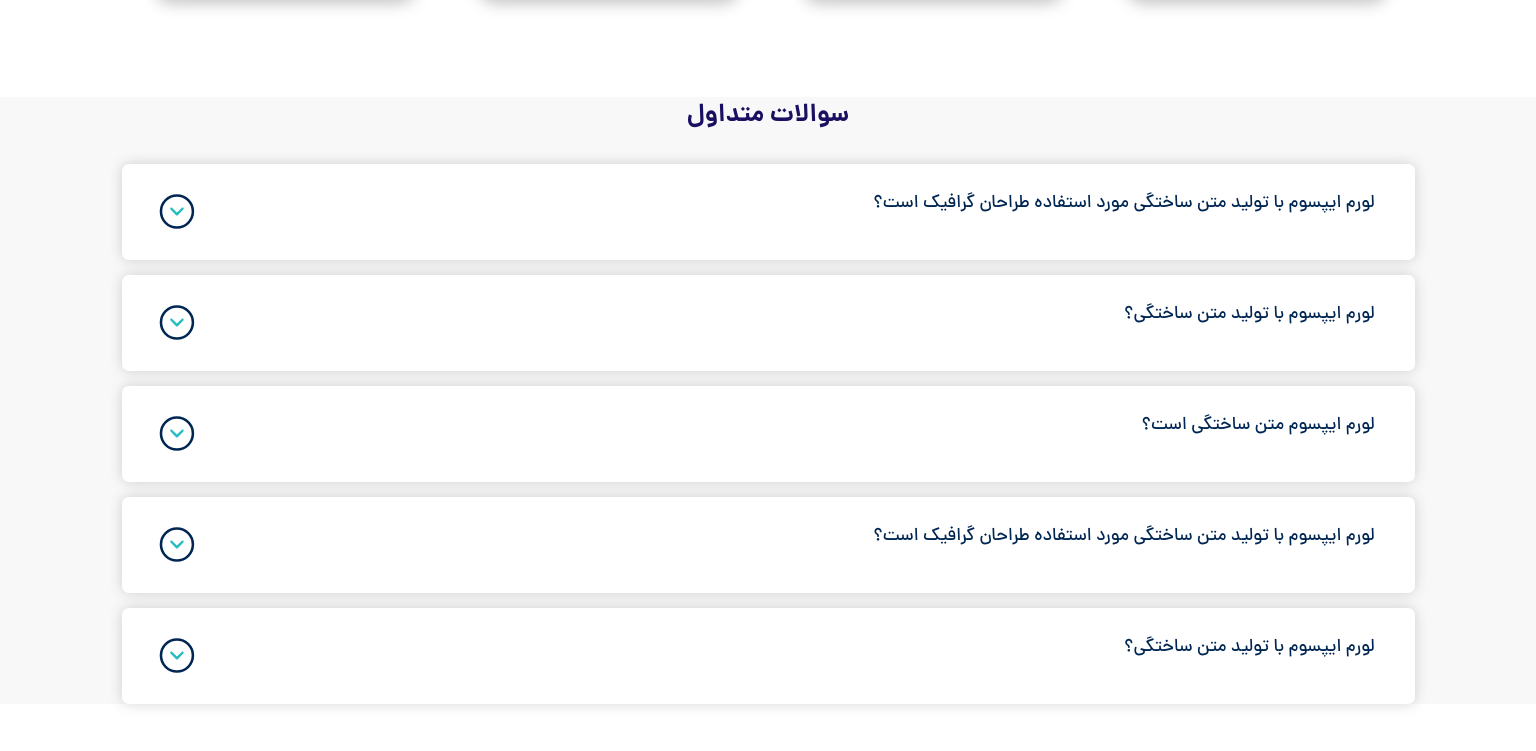
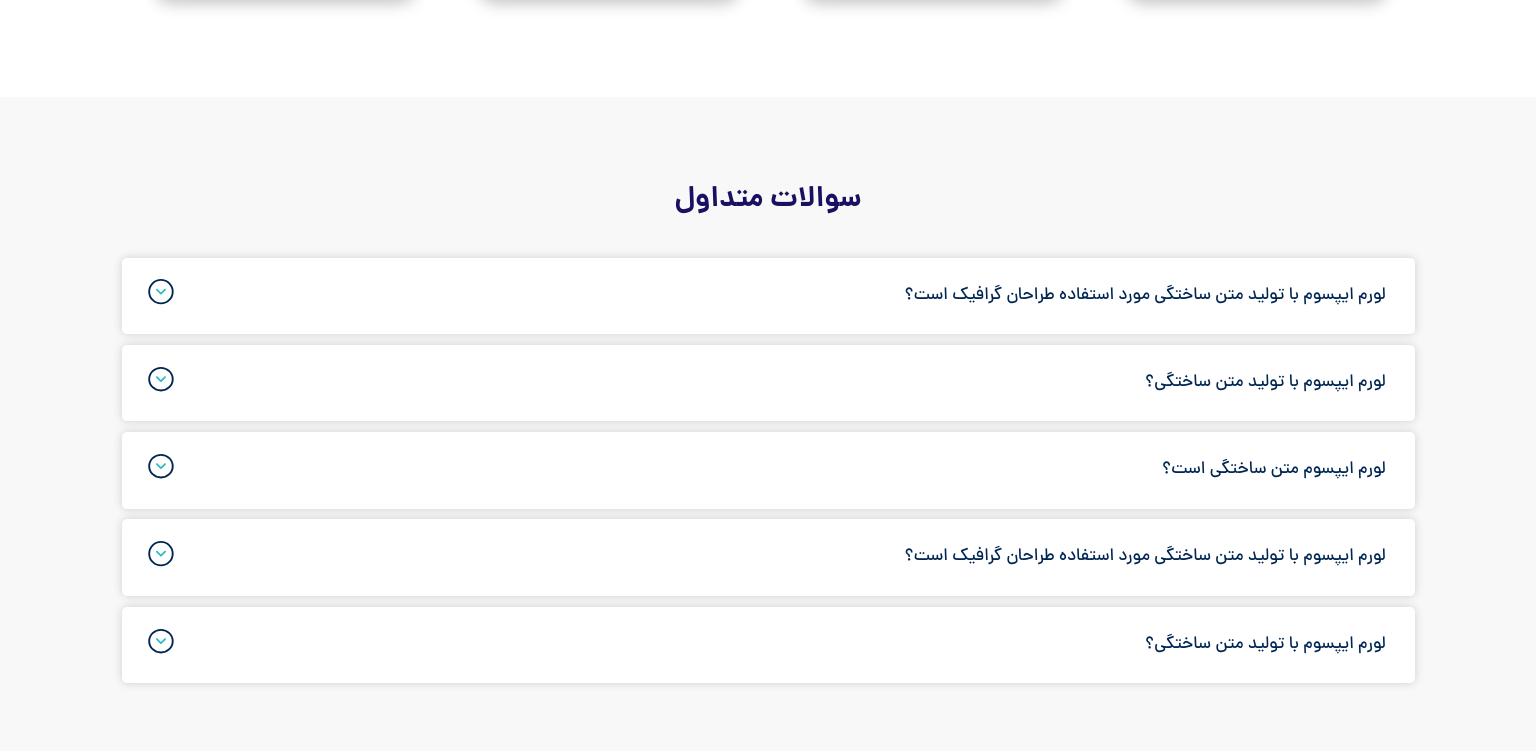
Before and after one commit to najdi123/Algorithm, a Next.js app: page / in a window 1536 px wide. Shown: the part 5493-6244 px from the top of the page. Built offline with nearby package versions, Linux system fonts and the light colour scheme.

Commit message:
section 9 ok

```diff
--- a/src/components/Section8/index.js
+++ b/src/components/Section8/index.js
@@ -61,7 +61,7 @@ const Index = () => {
                 },
             },
             {
-                breakpoint: 850,
+                breakpoint: 992,
                 settings: {
                     slidesToShow: 2,
                     centerPadding: "0%",
@@ -69,9 +69,9 @@ const Index = () => {
                 },
             },
             {
-                breakpoint: 580,
+                breakpoint: 770,
                 settings: {
-                    centerPadding: "17%",
+                    centerPadding: "13%",
                 },
             },
             {
@@ -81,9 +81,15 @@ const Index = () => {
                 },
             },
             {
+                breakpoint: 430,
+                settings: {
+                    centerPadding: "8%",
+                },
+            },
+            {
                 breakpoint: 380,
                 settings: {
-                    centerPadding: "8%",
+                    centerPadding: "0%",
                 },
             },
         ],
--- a/src/components/Section9/section9.module.scss
+++ b/src/components/Section9/section9.module.scss
@@ -90,6 +90,8 @@
 
         margin-top: 0;
         margin-bottom: 0;
+        padding-top: 90px;
+        padding-bottom: 90px;
         .title{
             font-size: 25px;
             line-height: 39px;
@@ -168,7 +170,246 @@
 }
 @media (min-width: 768px) {  }
 @media (min-width: 992px) {  }
-@media (min-width: 1200px) {  }
+@media (min-width: 1200px) {
+    .wrapper{
+        background: #F8F8F8;
+        padding: 70.7px 0 70.0px;
+        .title{
+            font-size: 25.2px;
+            line-height: 39.7px;
+            color: #1A1061;
+
+            padding-bottom: 20.8px;
+            margin: 0;
+        }
+
+
+        .cardHeader{
+            width: 206.8px;
+            width: 100%;
+            height: fit-content;
+            background: #FFFFFF;
+            box-shadow: 0.0px 0.0px 8.8px rgba(0, 0, 0, 0.17);
+            border-radius: 4.4px;
+            margin: 3.1px auto 0;
+            .question{
+                display: flex;
+                justify-content: space-between;
+                //align-items: center;
+                margin-top: 9.5px;
+                p {
+                    font-size: 15.1px;
+                    line-height: 35.3px;
+                    text-align: right;
+                    color: #002653;
+
+                    padding: 15.8px 25.2px;
+                    margin: 0;
+                }
+                .dropDownButton{
+                    background-color: transparent;
+                    width: 24.0px;
+                    height: 24.0px;
+                    margin: 18.3px 22.7px;
+                }
+                .dropDownButton::selection{
+                    border: none;
+                    outline: none;
+                }
+            }
+            .answer{
+                font-family: IRANSans(FaNum);
+                font-style: normal;
+                font-weight: normal;
+                font-size: 15.1px;
+                line-height: 25.9px;
+                text-align: right;
+                color: #002653;
+
+                //padding: 6.6px 10.1px;
+                padding: 0 25.2px 12.0px 25.2px;
+                margin: 0;
+            }
+
+        }
+        .borderRight{
+            border-right: 6.9px solid #002653;
+            //transition: all 200ms ease-in-out;
+
+            .question{
+                p {
+                    font-weight: bold;
+
+                    padding: 15.8px 18.3px 15.8px 25.2px;
+                    margin: 0;
+                }
+            }
+            .answer {
+                padding: 0 18.3px 12.0px 25.2px;
+            }
+        }
+    }
+}
+@media (min-width: 1371px) {
+    .wrapper{
+        background: #F8F8F8;
+        padding: 80.8px 0 80.0px;
+        .title{
+            font-size: 28.8px;
+            line-height: 45.4px;
+            color: #1A1061;
+
+            padding-bottom: 23.8px;
+            margin: 0;
+        }
+
+
+        .cardHeader{
+            width: 236.4px;
+            width: 100%;
+            height: fit-content;
+            background: #FFFFFF;
+            box-shadow: 0.0px 0.0px 10.1px rgba(0, 0, 0, 0.17);
+            border-radius: 5.0px;
+            margin: 3.6px auto 0;
+            .question{
+                display: flex;
+                justify-content: space-between;
+                //align-items: center;
+                margin-top: 10.8px;
+                p {
+                    font-size: 17.3px;
+                    line-height: 40.3px;
+                    text-align: right;
+                    color: #002653;
+
+                    padding: 18.1px 28.8px;
+                    margin: 0;
+                }
+                .dropDownButton{
+                    background-color: transparent;
+                    width: 27.4px;
+                    height: 27.4px;
+                    margin: 20.9px 25.9px;
+                }
+                .dropDownButton::selection{
+                    border: none;
+                    outline: none;
+                }
+            }
+            .answer{
+                font-family: IRANSans(FaNum);
+                font-style: normal;
+                font-weight: normal;
+                font-size: 17.3px;
+                line-height: 29.6px;
+                text-align: right;
+                color: #002653;
+
+                //padding: 7.5px 11.5px;
+                padding: 0 28.8px 13.7px 28.8px;
+                margin: 0;
+            }
+
+        }
+        .borderRight{
+            border-right: 7.9px solid #002653;
+            //transition: all 200ms ease-in-out;
+
+            .question{
+                p {
+                    font-weight: bold;
+
+                    padding: 18.1px 20.9px 18.1px 28.8px;
+                    margin: 0;
+                }
+            }
+            .answer {
+                padding: 0 20.9px 13.7px 28.8px;
+            }
+        }
+    }
+}
+@media (min-width: 1691px) {
+    .wrapper{
+        background: #F8F8F8;
+        padding: 99.7px 0 98.8px;
+        .title{
+            font-size: 35.6px;
+            line-height: 56.1px;
+            color: #1A1061;
+
+            padding-bottom: 29.4px;
+            margin: 0;
+        }
+
+
+        .cardHeader{
+            width: 291.9px;
+            width: 100%;
+            height: fit-content;
+            background: #FFFFFF;
+            box-shadow: 0.0px 0.0px 12.5px rgba(0, 0, 0, 0.17);
+            border-radius: 6.2px;
+            margin: 4.5px auto 0;
+            .question{
+                display: flex;
+                justify-content: space-between;
+                //align-items: center;
+                margin-top: 13.3px;
+                p {
+                    font-size: 21.4px;
+                    line-height: 49.8px;
+                    text-align: right;
+                    color: #002653;
+
+                    padding: 22.3px 35.6px;
+                    margin: 0;
+                }
+                .dropDownButton{
+                    background-color: transparent;
+                    width: 33.8px;
+                    height: 33.8px;
+                    margin: 25.8px 32.0px;
+                }
+                .dropDownButton::selection{
+                    border: none;
+                    outline: none;
+                }
+            }
+            .answer{
+                font-family: IRANSans(FaNum);
+                font-style: normal;
+                font-weight: normal;
+                font-size: 21.4px;
+                line-height: 36.5px;
+                text-align: right;
+                color: #002653;
+
+                //padding: 9.3px 14.2px;
+                padding: 0 35.6px 16.9px 35.6px;
+                margin: 0;
+            }
+
+        }
+        .borderRight{
+            border-right: 9.8px solid #002653;
+            //transition: all 200ms ease-in-out;
+
+            .question{
+                p {
+                    font-weight: bold;
+
+                    padding: 22.3px 25.8px 22.3px 35.6px;
+                    margin: 0;
+                }
+            }
+            .answer {
+                padding: 0 25.8px 16.9px 35.6px;
+            }
+        }
+    }
+}
 @media (min-width: 1900px) {
     .wrapper{
         background: #F8F8F8;
```
